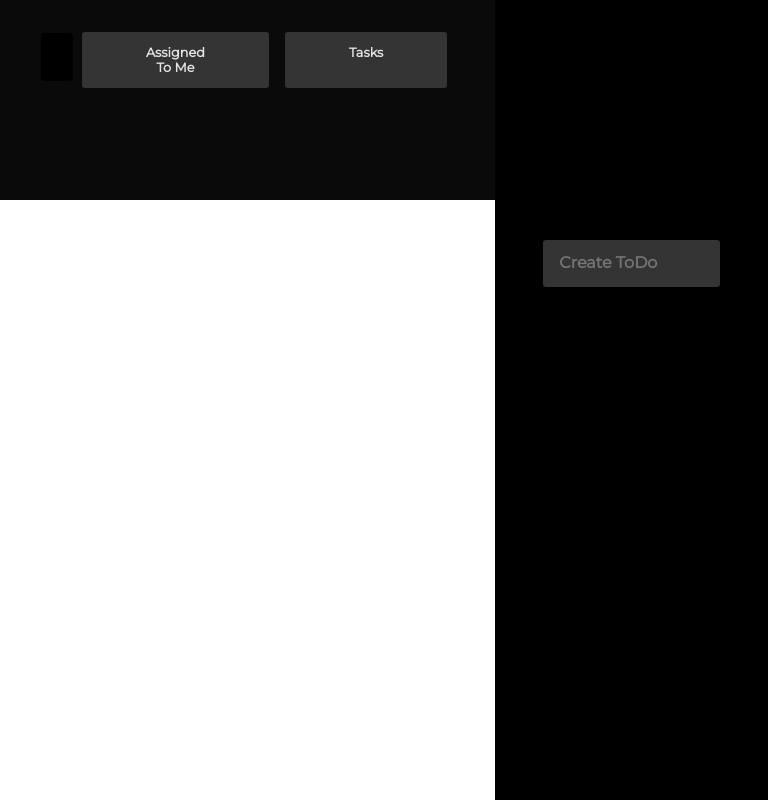
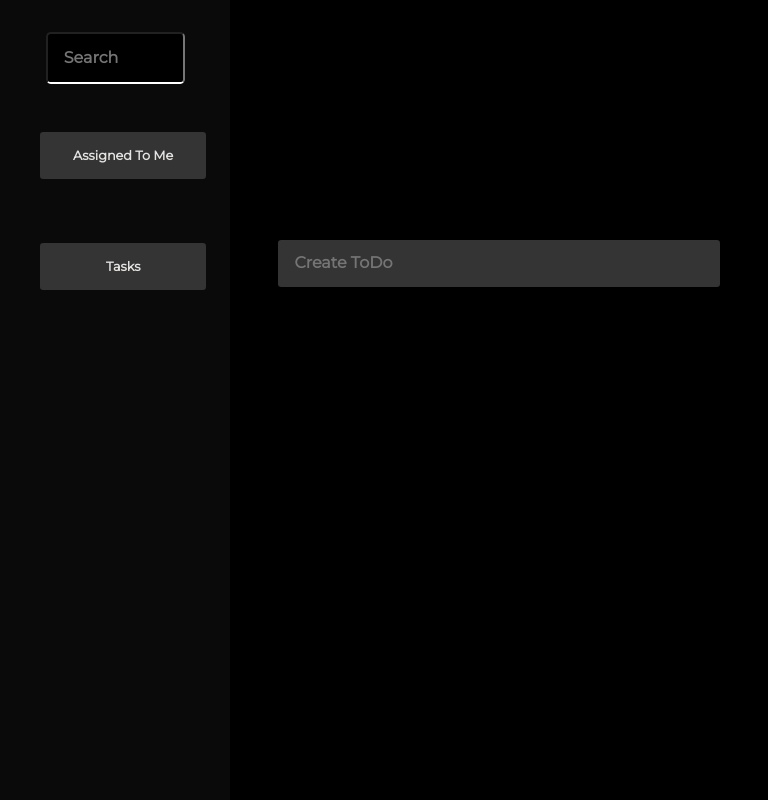
Before and after one commit to abcancode/todo-task, a plain HTML site: page index.html in a window 768 px wide. Drawn offline with Linux system fonts and the light colour scheme.

Commit message:
added styling

```diff
--- a/styles.css
+++ b/styles.css
@@ -26,6 +26,13 @@ body {
   }
 }
 
+@media screen and (min-width: 600px) {
+  body {
+    display: flex;
+    flex-direction: column;
+  }
+}
+
 @media screen and (min-width: 768px) {
   body {
     display: flex;
@@ -44,12 +51,106 @@ body {
   text-align: center;
 }
 
-@media screen and (max-width: 768px) {
+@media screen and (min-width: 249px) {
   .left--section {
     display: flex;
-    justify-content: space-between;
     height: 25vh;
     width: 100%;
+    padding: 0;
+  }
+}
+
+@media screen and (min-width: 600px) {
+  .left--section {
+    display: flex;
+    height: 25vh;
+    width: 100%;
+  }
+}
+
+@media screen and (min-width: 768px) {
+  .left--section {
+    display: block;
+    height: 100vh;
+    width: 30%;
+  }
+}
+
+.left--section__contents__wrapper {
+  width: 100%;
+  margin: 0;
+  padding: 0;
+}
+
+@media screen and (min-width: 249px) {
+  .left--section__contents__wrapper {
+    display: flex;
+    padding: 0 1rem;
+  }
+}
+
+@media screen and (min-width: 600px) {
+  .left--section__contents__wrapper {
+    padding: 0 0.4rem;
+  }
+}
+
+@media screen and (min-width: 768px) {
+  .left--section__contents__wrapper {
+    display: block;
+    padding: 0 2rem;
+  }
+}
+
+/* Left Section Container */
+
+.container--left--section__contents {
+  border-radius: 0.2rem;
+  margin-top: 2rem;
+  width: 100%;
+  background-color: #343434;
+}
+
+@media screen and (min-width: 249px) {
+  .container--left--section__contents {
+    margin-bottom: 4rem;
+  }
+}
+
+@media screen and (min-width: 600px) {
+  .container--left--section__contents {
+    margin-bottom: 4rem;
+    margin-left: 0.5rem;
+  }
+}
+
+@media screen and (min-width: 768px) {
+  .container--left--section__contents {
+    padding: 0.2rem 0;
+  }
+}
+
+.left--section__contents {
+  color: #e5e4e2;
+  font-weight: bold;
+  font-size: 0.8rem;
+}
+
+@media screen and (min-width: 249px) {
+  .left--section__contents {
+    font-size: 0.8rem;
+  }
+}
+
+@media screen and (min-width: 600px) {
+  .left--section__contents {
+    font-size: 0.9rem;
+  }
+}
+
+@media screen and (min-width: 758px) {
+  .left--section__contents {
+    font-size: 0.8rem;
   }
 }
 
@@ -59,12 +160,6 @@ body {
   margin-top: 2rem;
   padding: 0 0.5rem;
   width: 100%;
-}
-
-@media screen and (max-width: 768px) {
-  .upper {
-    flex: 30%;
-  }
 }
 
 .input {
@@ -78,59 +173,31 @@ body {
   font-family: var(--font-primary);
 }
 
-@media screen and (max-width: 768px) {
-  .input {
-    border: 1px solid var(--font-color-left);
-  }
-}
-
 ::placeholder {
   font-family: var(--font-primary);
   font-size: 1rem;
   font-weight: bold;
 }
 
-.container--left--section__contents {
-  border-radius: 0.2rem;
-  margin-top: 2rem;
-  padding: 0.1rem 0;
-  width: 100%;
-  background-color: #343434;
-}
-
-@media screen and (max-width: 768px) {
-  .left--section__contents__wrapper {
-    display: flex;
-  }
-
-  .container--left--section__contents {
+@media screen and (min-width: 249px) {
+  .upper {
+    margin-bottom: 0;
     border-radius: 0.2rem;
-    margin-right: 1rem;
-    padding: 0 4rem;
-    height: 3.5rem;
+    margin-top: 2rem;
+    padding: 1rem;
     width: 100%;
-    background-color: #343434;
   }
 }
 
-@media screen and (max-width: 768px) {
-  .container--left--section__contents {
+@media screen and (min-width: 600px) {
+  .upper {
+    margin-bottom: 0;
     border-radius: 0.2rem;
-    background-color: #343434;
-    flex: 50%;
-    justify-content: end;
+    margin-top: 1rem;
   }
-}
 
-.left--section__contents {
-  color: #e5e4e2;
-  font-weight: bold;
-  font-size: 0.8rem;
-}
-
-@media screen and (min-width: 249px) {
-  .left--section__contents {
-    font-size: 0.8rem;
+  .input {
+    width: 70%;
   }
 }
 
```
